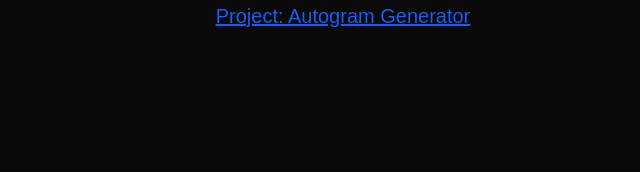
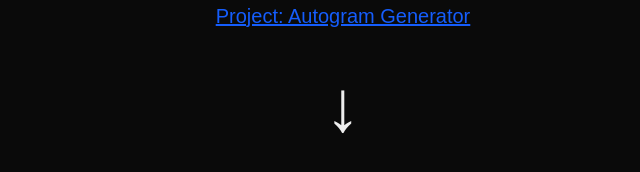
Before and after one commit to nelsmartin/personal-website, a Next.js app: page / in a window 1280 px wide. Shown: the part 528-700 px from the top of the page, without its empty margins (297-937 px from the left). Built offline with nearby package versions, Linux system fonts and the light colour scheme.

Commit message:
added arrow

```diff
--- a/app/page.tsx
+++ b/app/page.tsx
@@ -51,6 +51,10 @@ export default function Home() {
         </p>
 
       </Link>
+       <p className="text-7xl ">
+          ↓
+        </p>
+
     </div>
   );
 }
```
